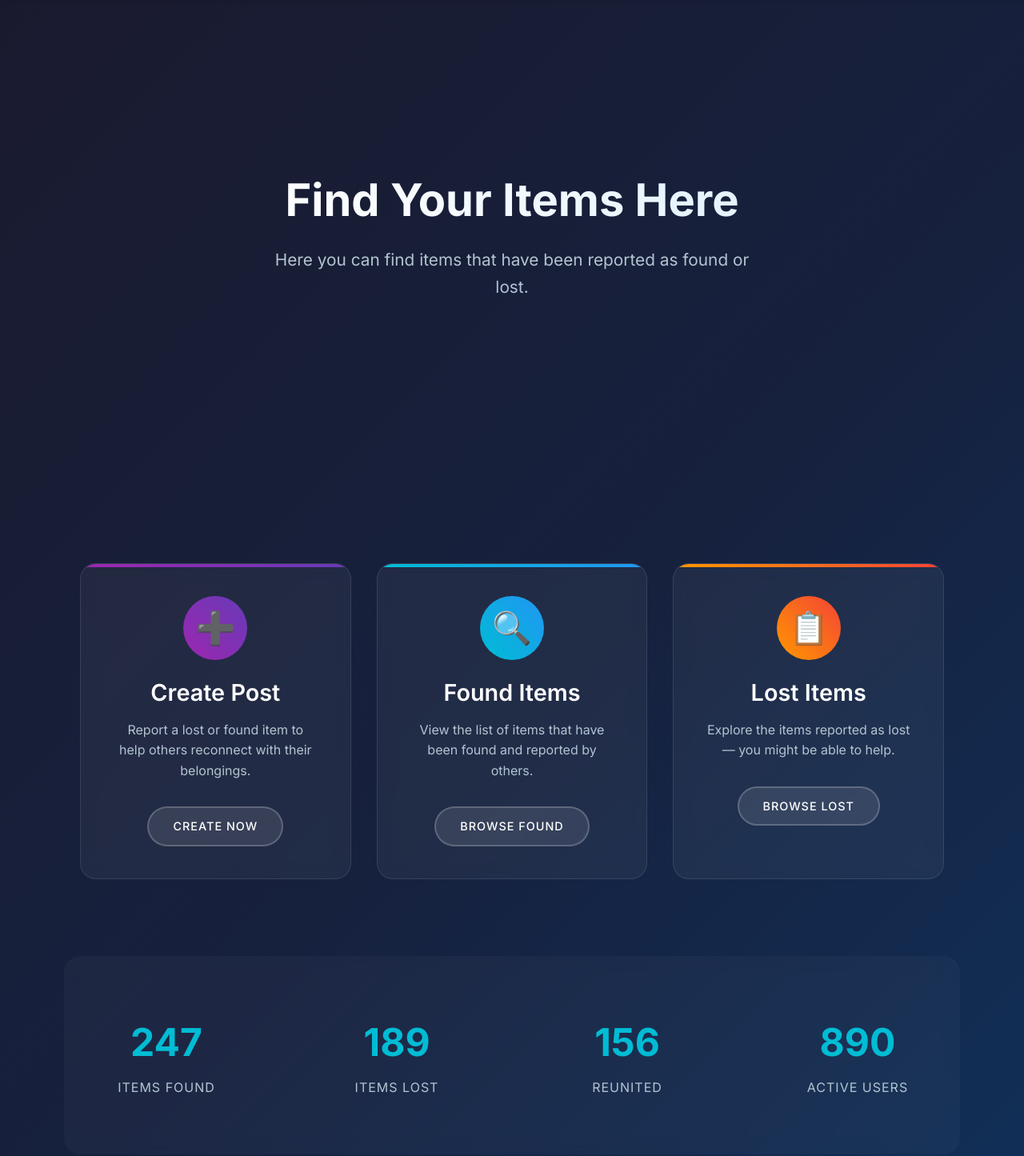
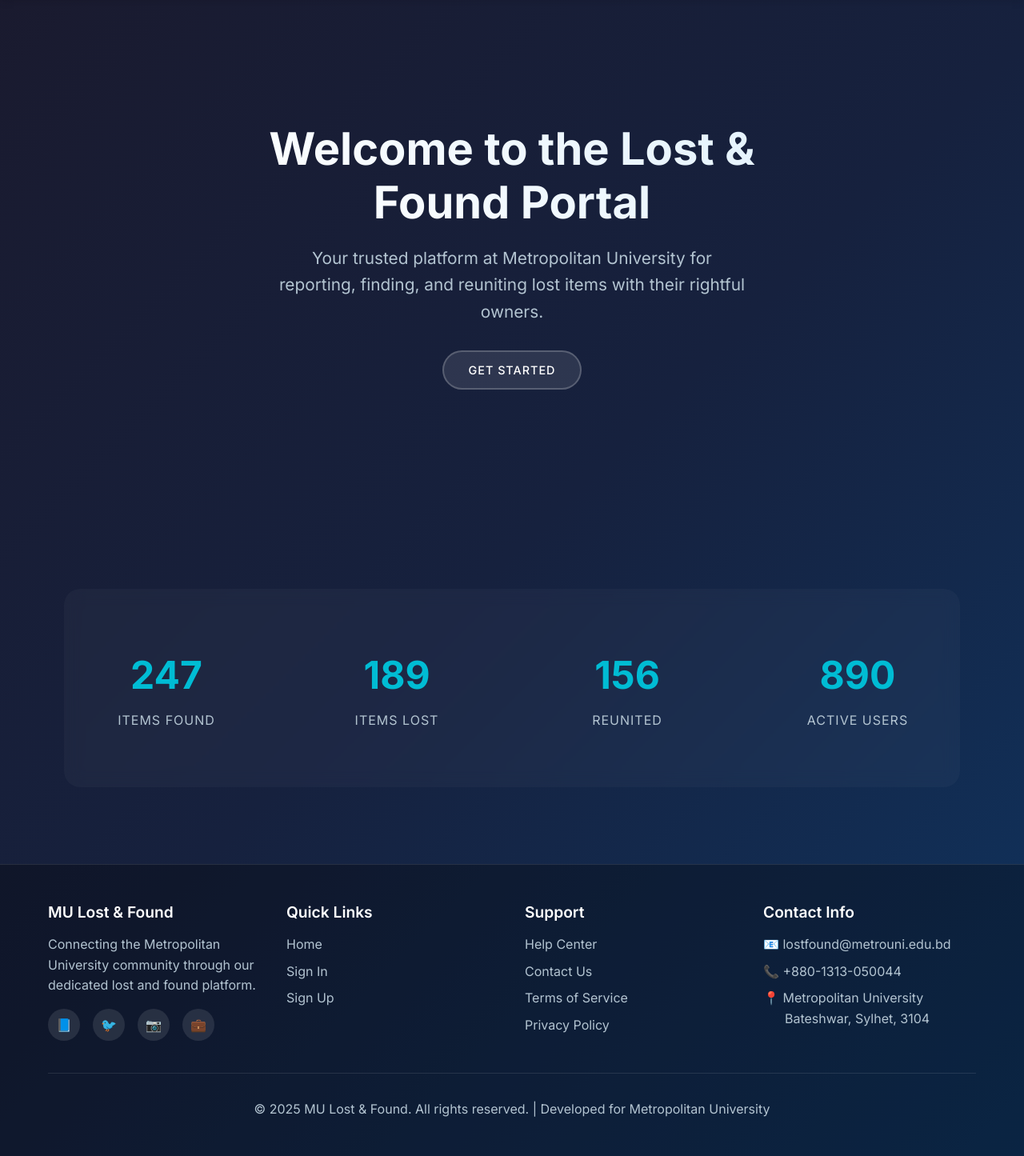
Before and after one commit to himel5113/Project-300, a Django app: page / in a window 1280 px wide. Shown: the part 62-1507 px from the top of the page at 80% size. Run offline with Django 5.2, Linux system fonts and the light colour scheme.

Commit message:
Implement login-based content toggle in landing page template

```diff
--- a/lost_and_found_portal_MU/templates/app/basic/home.html
+++ b/lost_and_found_portal_MU/templates/app/basic/home.html
@@ -325,7 +325,9 @@
 </style>
 
 <div class="container">
-    <!-- Hero Section -->
+
+    {% if request.session.username %}
+        <!-- Hero Section -->
     <section class="hero">
         <div class="hero-content">
             <h1 class="hero-title">Find Your Items Here</h1>
@@ -343,11 +345,7 @@
             <p class="card-description">
                 Report a lost or found item to help others reconnect with their belongings.
             </p>
-            {% if request.session.username %}
             <a href="{% url 'create_post' %}" class="card-btn">Create Now</a>
-            {% else %}
-            <a href="{% url 'signin' %}" class="card-btn">Create Now</a>
-            {% endif %}
         </div>
 
         <div class="action-card found-card">
@@ -356,11 +354,7 @@
             <p class="card-description">
                 View the list of items that have been found and reported by others.
             </p>
-            {% if request.session.username %}
             <a href="{% url 'found_items_view' %}" class="card-btn">Browse Found</a>
-            {% else %}
-            <a href="{% url 'signin' %}" class="card-btn">Browse Found</a>
-            {% endif %}
         </div>
 
         <div class="action-card lost-card">
@@ -369,13 +363,29 @@
             <p class="card-description">
                 Explore the items reported as lost — you might be able to help.
             </p>
-            {% if request.session.username %}
             <a href="{% url 'lost_items_view' %}" class="card-btn">Browse Lost</a>
-            {% else %}
-            <a href="{% url 'signin' %}" class="card-btn">Browse Lost</a>
-            {% endif %}
         </div>
     </section>
+
+    {% else %}
+        <section class="hero">
+    <div class="hero-content" style="max-width: 700px; margin: 0 auto;">
+        <h1 class="hero-title" style="margin-bottom: 1.2rem;">
+            Welcome to the Lost & Found Portal
+        </h1>
+        <p class="hero-subtitle" style="margin-bottom: 2rem;">
+            Your trusted platform at Metropolitan University for reporting, finding, and reuniting lost items with their rightful owners.
+        </p>
+        <a href="{% url 'signin' %}" class="card-btn" style="margin-top: 0;">
+            Get Started
+        </a>
+    </div>
+</section>
+    {% endif %}
+
+
+
+
 
     <!-- Stats Section -->
     <section class="stats-section">
--- a/lost_and_found_portal_MU/templates/app/layout.html
+++ b/lost_and_found_portal_MU/templates/app/layout.html
@@ -157,9 +157,12 @@
                 <h3>Quick Links</h3>
                 <a href="{% url 'home' %}">Home</a>
                 {% if request.session.username %}
-                <a href="{% url 'itemPage' %}">Browse Items</a>
+                {% comment %} <a href="{% url 'itemPage' %}">Browse Items</a> {% endcomment %}
+                <a href="{% url 'profile_view' %}">My Profile</a>
                 <a href="{% url 'create_post' %}">Create Post</a>
-                <a href="{% url 'profile_view' %}">My Profile</a>
+                <a href="#">Quick Search</a>
+                <a href="{% url 'found_items_view' %}">Browse Found Items</a>
+                <a href="{% url 'lost_items_view' %}">Browse Lost Items</a>
                 {% else %}
                 <a href="{% url 'signin' %}">Sign In</a>
                 <a href="{% url 'signup' %}">Sign Up</a>
```
Also changed, not shown: lost_and_found_portal_MU/db.sqlite3.
